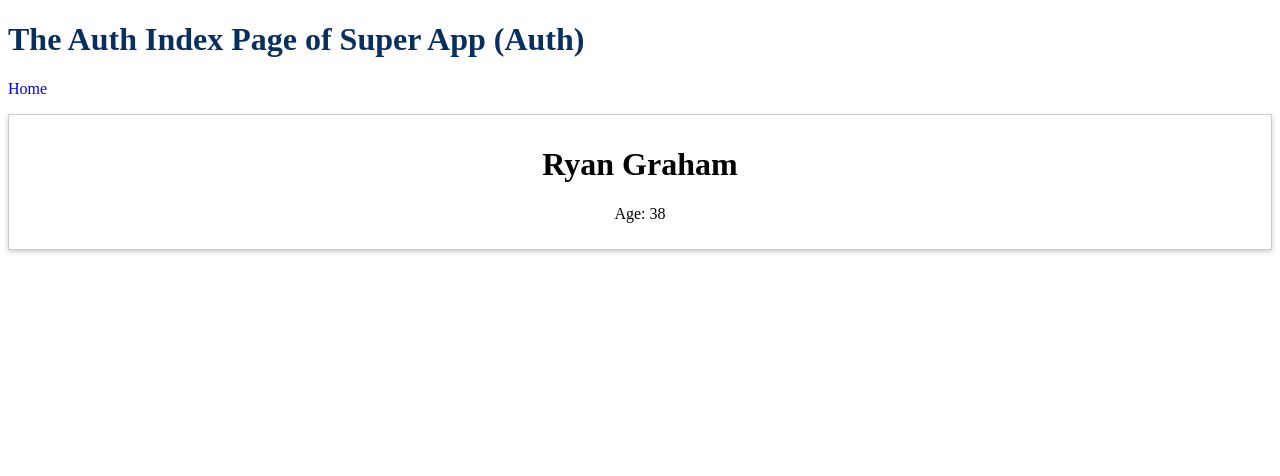
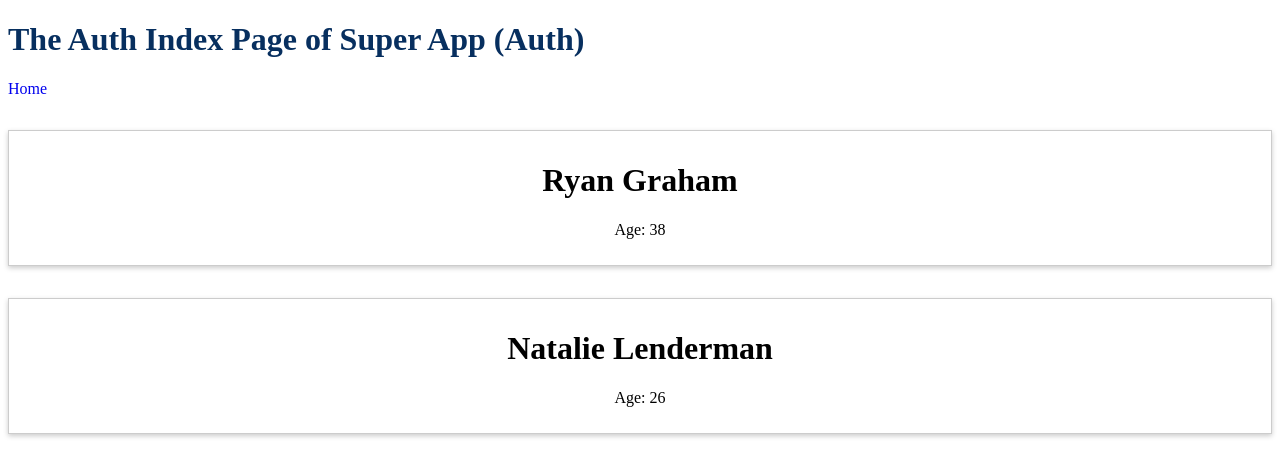
Before and after one commit to ryanwpb/next-app, a Next.js app: page /auth in a window 1280 px wide. Shown: the top 476 px of the page. Built offline with nearby package versions, Linux system fonts and the light colour scheme.

Commit message:
Add user.

```diff
--- a/components/User.js
+++ b/components/User.js
@@ -10,6 +10,7 @@ const user = (props) => (
             padding: 10px;
             box-shadow: 0 2px 5px #ccc;
             text-align: center;
+            margin: 2rem auto;
         }
       `}</style>
     </div>
--- a/pages/auth/index.js
+++ b/pages/auth/index.js
@@ -7,6 +7,7 @@ const authindexPage = (props) => (
         <h1>The Auth Index Page of {props.appName}</h1>
         <p><Link href="/"><a>Home</a></Link></p>
         <User name="Ryan Graham" age={38} />
+        <User name="Natalie Lenderman" age={26} />
         <style jsx>{`
         h1 {
             color: #072F5F;
```
